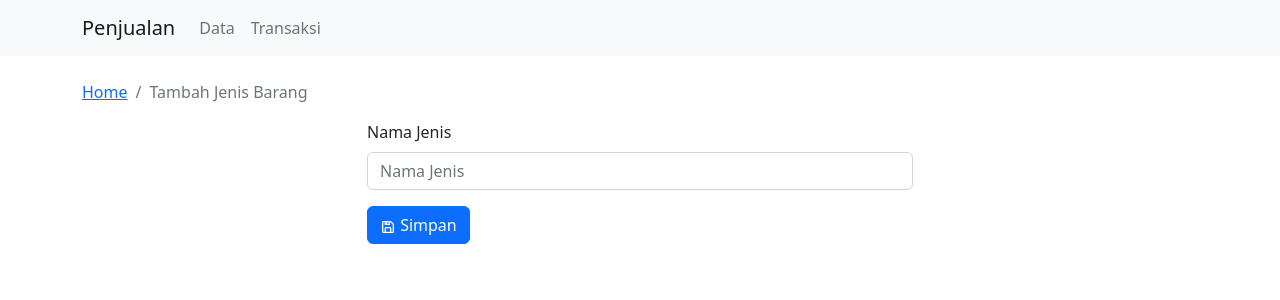
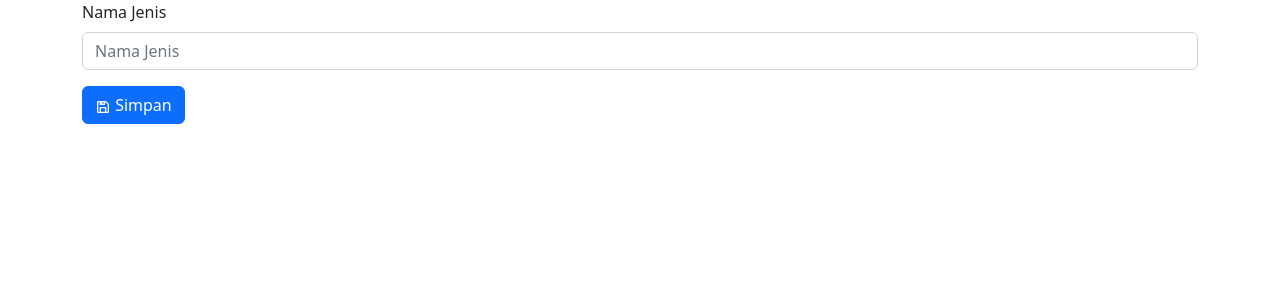
Before and after one commit to taufik17/frontend-penjualan, a Next.js app: page /tambahJenis in a window 1280 px wide. Shown: the top 300 px of the page. Built offline with nearby package versions, Linux system fonts and the light colour scheme.

Commit message:
[add] modal tambah jenis barang

```diff
--- a/pages/tambahBarang.js
+++ b/pages/tambahBarang.js
@@ -1,10 +1,6 @@
 import { useEffect, useState } from "react";
-import Head from "next/head";
-import Navbar from "../components/organisms/navbar";
-import { Breadcrumb, Col, Row } from "react-bootstrap";
 import { BiSave } from "react-icons/bi";
 import axios from "axios";
-import Link from "next/link";
 import { useRouter } from "next/router";
 import Swal from "sweetalert2";
 
--- a/pages/tambahJenis.js
+++ b/pages/tambahJenis.js
@@ -1,14 +1,10 @@
 import { useEffect, useState } from "react";
-import Head from "next/head";
-import Navbar from "../components/organisms/navbar";
-import { Breadcrumb, Col, Row } from "react-bootstrap";
 import { BiSave } from "react-icons/bi";
 import axios from "axios";
-import Link from "next/link";
 import { useRouter } from "next/router";
 import Swal from "sweetalert2";
 
-function TambahJenis() {
+function TambahJenis(props) {
   const router = useRouter();
   const [nama_jenis, setNama] = useState("");
   const [isLoading, setIsLoading] = useState(false);
@@ -22,8 +18,7 @@ function TambahJenis() {
           icon: "success",
           title: "Succseed",
           text: "Berhasil Tambah Jenis",
-        })
-          .then((result) => (result.isConfirmed ? router.replace("/") : null));
+        }).then((result) => (result.isConfirmed ? router.replace("/") : null));
       })
       .catch((err) => {
         console.log(err);
@@ -36,26 +31,14 @@ function TambahJenis() {
       })
       .finally(() => {
         setIsLoading(false);
+        props.tutup();
+        props.ubahState();
       });
   };
 
   return (
     <>
-      <Head>
-        <title>Tambah Jenis Barang</title>
-        <meta name="description" content="Generated by create next app" />
-        <link rel="icon" href="/favicon.ico" />
-      </Head>
-      <Navbar />
-      <div className="container mt-4">
-        <Breadcrumb>
-          <Link href="/" passHref>
-            <Breadcrumb.Item>Home</Breadcrumb.Item>
-          </Link>
-          <Breadcrumb.Item active>Tambah Jenis Barang</Breadcrumb.Item>
-        </Breadcrumb>
-        <Row>
-          <Col md={{ span: 6, offset: 3 }}>
+      <div className="container">
         <form
           onSubmit={(e) => {
             e.preventDefault();
@@ -88,8 +71,6 @@ function TambahJenis() {
             )}
           </button>
         </form>
-          </Col>
-        </Row>
       </div>
     </>
   );
```
Also changed, not shown: pages/index.js (+29 -6 lines). Lines whose indentation alone changed are shown as unchanged.
